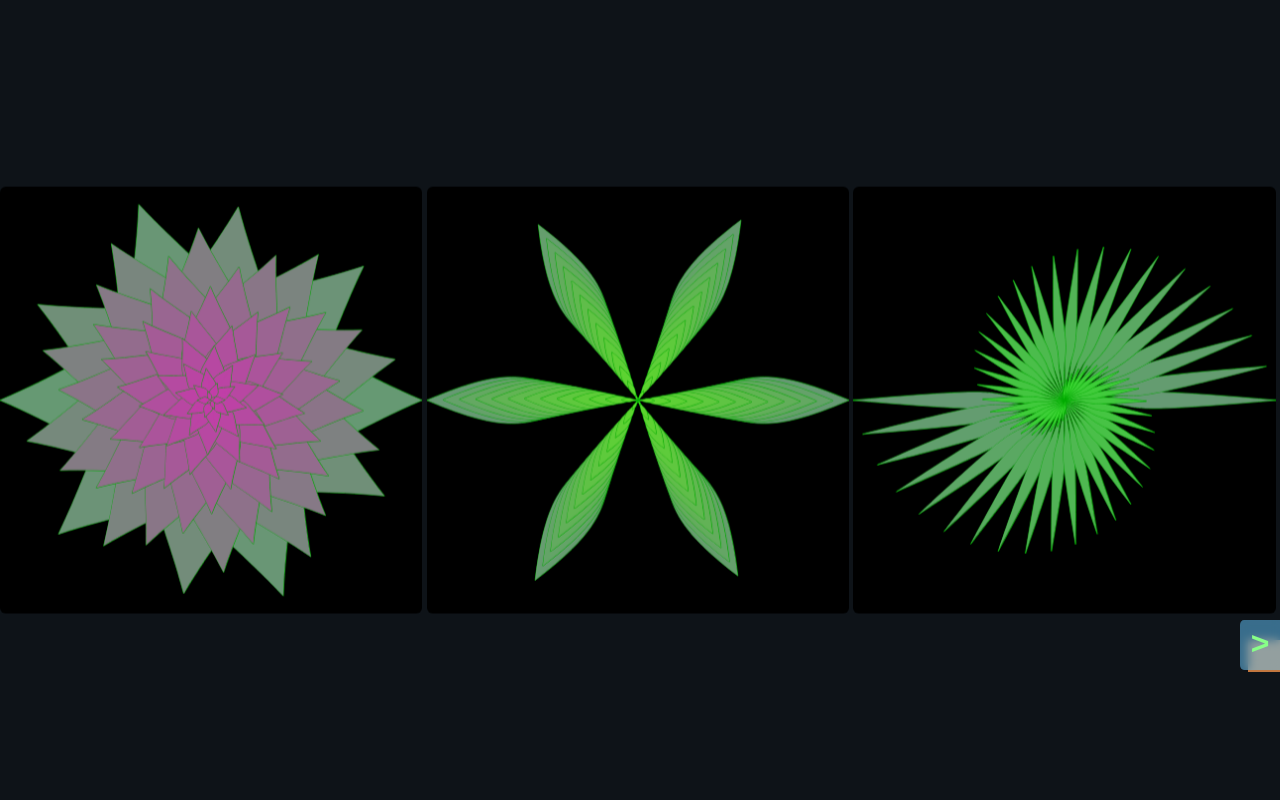
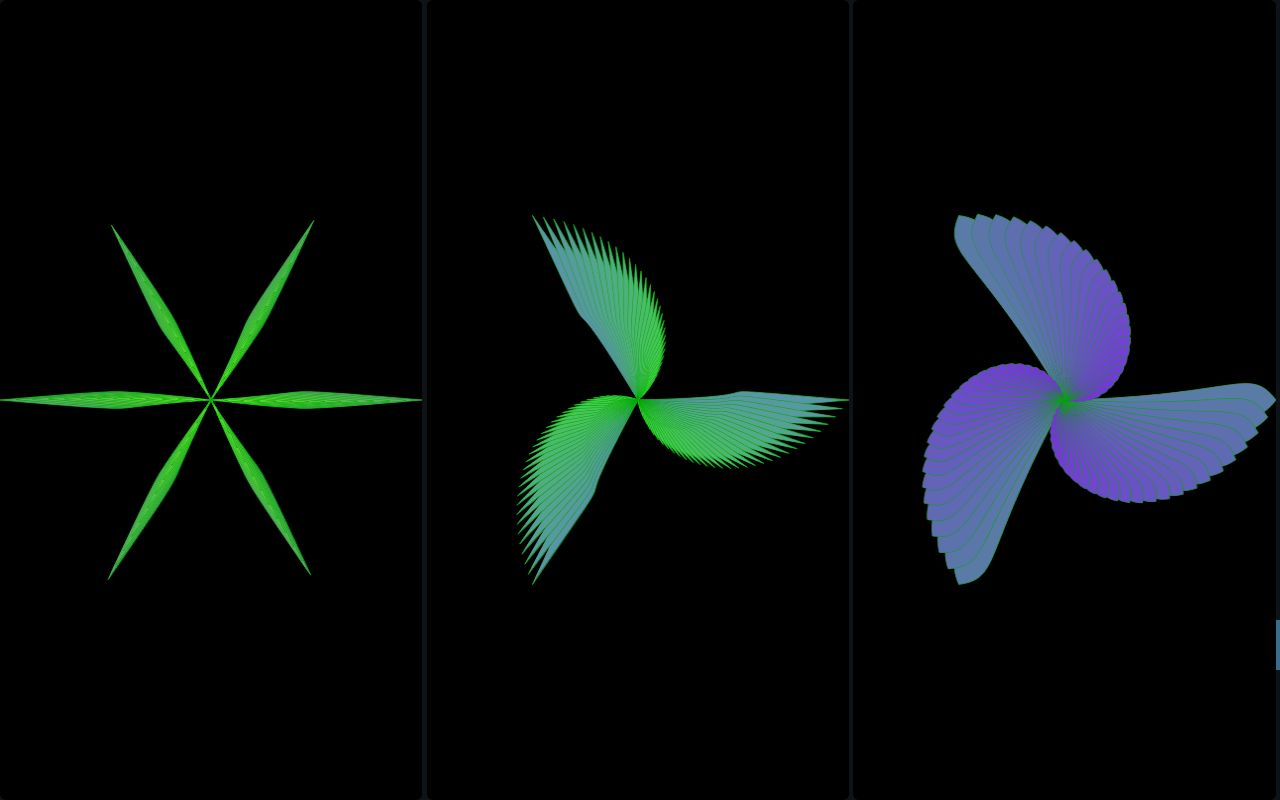
Before and after one commit to daxelb/dorgs, a website with bundled scripts: page index.html in a window 1280 px wide. Built offline with nearby package versions, Linux system fonts and the light colour scheme.

Commit message:
tweaks. offspring now becomes a parent

```diff
--- a/src/Engine.js
+++ b/src/Engine.js
@@ -20,16 +20,20 @@ class Engine {
 
     this.actual_fps = 0;
     this.running = false;
-    this.flower1 = new Flower(null, 1);
-    this.flower3 = new Flower(null, 3);
-    const flower2Geno = geno(flowerGeneNames, this.flower1.geno, this.flower3.geno);
-    this.flower2 = new Flower(flower2Geno, 2);
+
+
   }
 
   start(fps) {
+    let flower2Geno, flower1Geno = geno(flowerGeneNames);
     this.sim_loop = setInterval(() => {
-      this.updateSimDeltaTime();
-      this.environmentUpdate();
+      // this.updateSimDeltaTime();
+      // this.environmentUpdate();
+      this.flower1 = new Flower(flower1Geno, 1);
+      this.flower3 = new Flower(null, 3);
+      flower2Geno = geno(flowerGeneNames, this.flower1.geno, this.flower3.geno);
+      this.flower2 = new Flower(flower2Geno, 2);
+      flower1Geno = flower2Geno;
     }, 1000 / fps);
     this.running = true;
     if (this.fps >= min_render_speed) {
--- a/src/Flower.js
+++ b/src/Flower.js
@@ -8,7 +8,7 @@ class Flower {
     this.geno = geno;
 
     $(`#flower${id}`).attr("width", $(window).width()/3);
-    $(`#flower${id}`).attr("height", $(window).width()/3);
+    $(`#flower${id}`).attr("height", $(window).height());
 
     // setting phenotype values
     this.segments = integer(geno.segments.val, 1, 5);
@@ -22,7 +22,7 @@ class Flower {
 
     const startHue = rgbToHsl(geno.startR.val, geno.startG.val, geno.startB.val)[0]
     const targetHue = rgbToHsl(geno.targetR.val, geno.targetG.val, geno.targetB.val)[0]
-    this.rgb = hslToRgb(startHue, 0.2, 0.5);
+    this.rgb = hslToRgb(startHue, 0.3, 0.5);
     this.rgbTarget = hslToRgb(targetHue, 1, 0.5)
 
     // constants
--- a/src/constants.js
+++ b/src/constants.js
@@ -1,6 +1,6 @@
 import Random from './Random.js';
 
-export const fps = 1.5;
+export const fps = 0.5;
 export const cellSize = 32;
 export const melonSpawnRate = 0.5;
 export const startDorgs = 2;
@@ -38,7 +38,7 @@ export const actions = ['up','down','left', 'right']
 export const random = new Random();
 
 export const flowerGeneNames = [
-  'segments',
+  'segments Choose',
   'repetitions',
   'repOffset',
   'startR',
--- a/styles.css
+++ b/styles.css
@@ -206,7 +206,7 @@ table {
   -webkit-transform: translate(0, -50%);
   transform: translate(0, -50%);
   top: 50%;
-  height: 33.3333vw;
+  height: 100vh;
   width: 33vw;
   display: flex;
   position: fixed;
@@ -217,7 +217,7 @@ table {
   -webkit-transform: translate(0, -50%);
   transform: translate(0, -50%);
   top: 50%;
-  height: 33.3333vw;
+  height: 100vh;
   width: 33vw;
   display: flex;
   position: fixed;
@@ -228,7 +228,7 @@ table {
   -webkit-transform: translate(0, -50%);
   transform: translate(0, -50%);
   top: 50%;
-  height: 33.3333vw;
+  height: 100vh;
   width: 33vw;
   display: flex;
   position: fixed;
```
